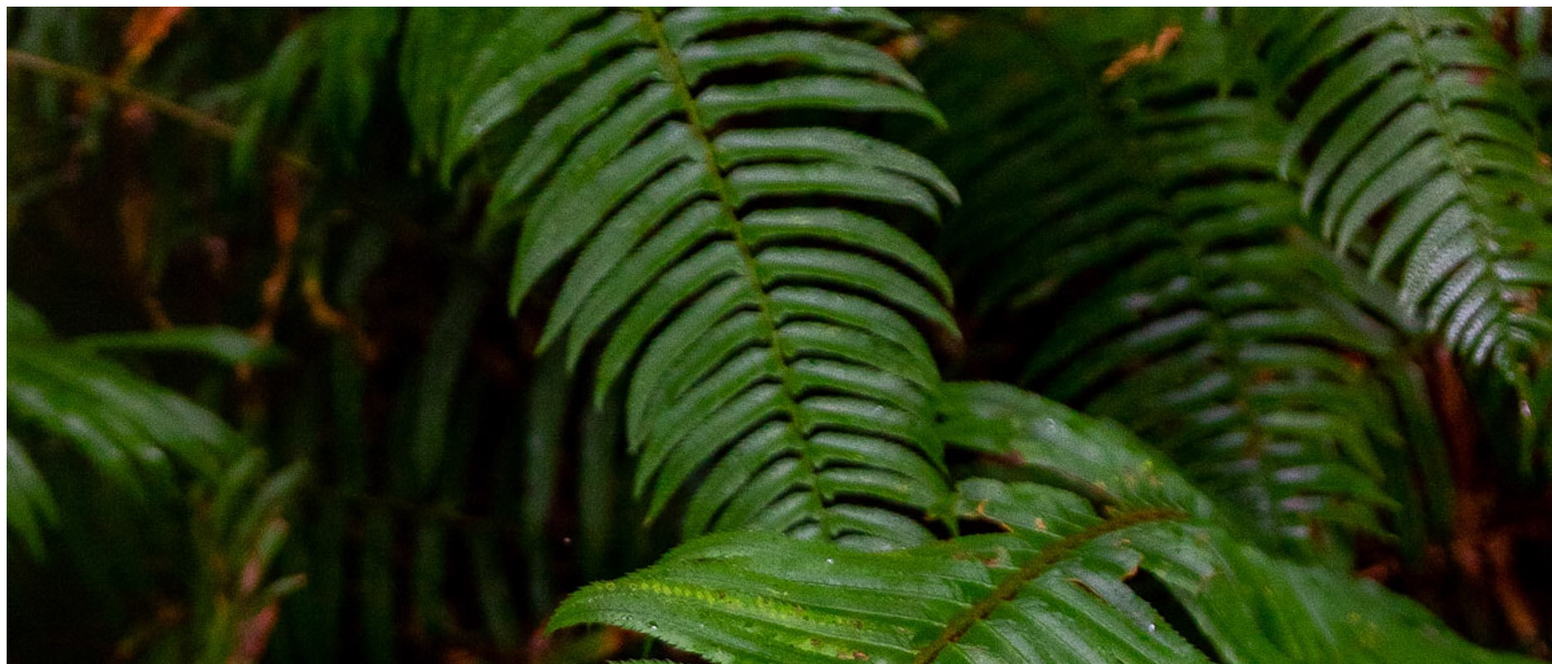
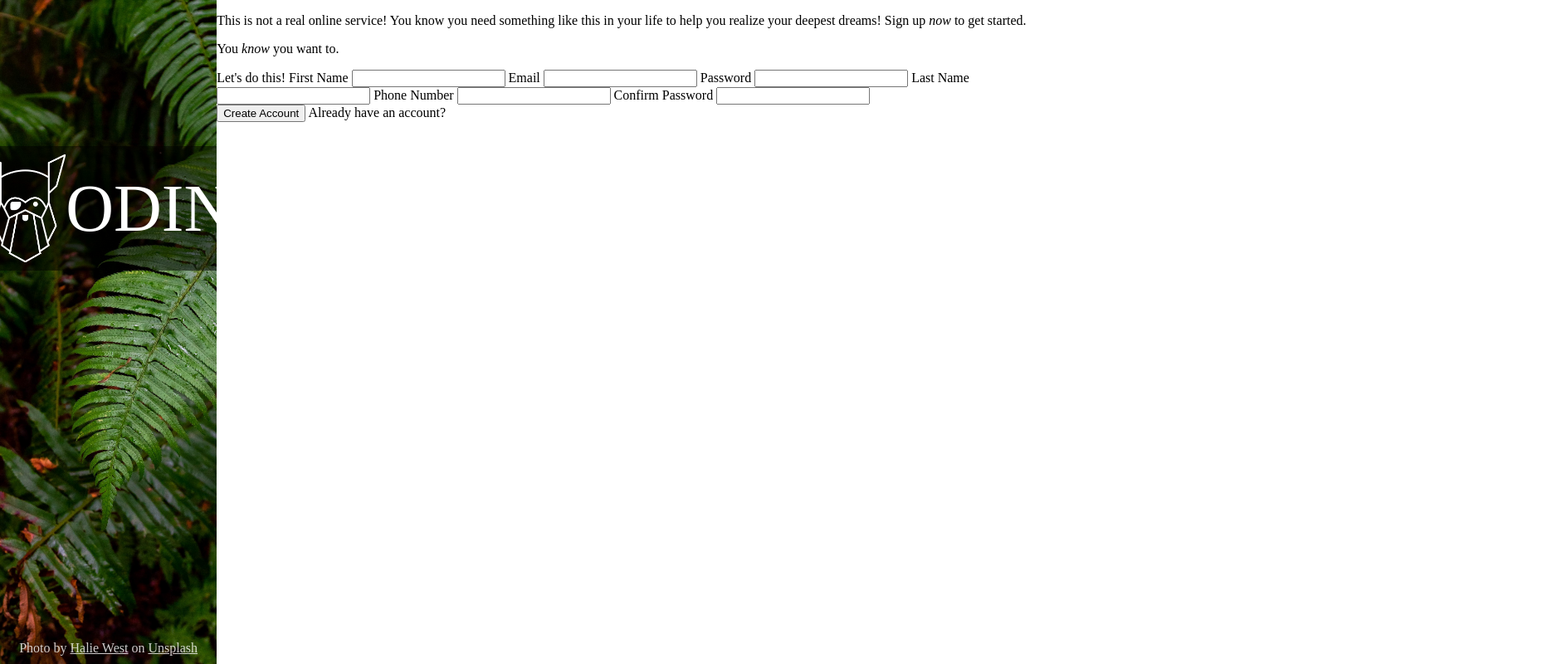
Before and after one commit to WingedGlider/odin-sign-up-form, a plain HTML site: page index.html in a window 1280 px wide. Shown: the top 800 px of the page at 83% size, 1870 px wide, since content can reach past the window. Drawn offline with Linux system fonts and the light colour scheme.

Commit message:
Add CSS for left side of page, remove image in favor of using background attribute

```diff
--- a/index.html
+++ b/index.html
@@ -7,8 +7,10 @@
     <link rel="stylesheet" href="./style.css">
 </head>
 <body>
-  <div><img src="./images/halie-west-25xggax4bSA-unsplash.jpg" alt="splash-image">
-    <div><img src="./images/odin-lined.png" alt="odin-logo">ODIN</div>
+  <div>
+    <div class="banner">
+      <span><img src="./images/odin-lined.png" alt="odin-logo">ODIN</span>
+    </div>
     <span>Photo by <a href="https://unsplash.com/@haliewestphoto?utm_content=creditCopyText&utm_medium=referral&utm_source=unsplash">Halie West</a> on <a href="https://unsplash.com/photos/green-leaf-plant-in-close-up-photography-25xggax4bSA?utm_content=creditCopyText&utm_medium=referral&utm_source=unsplash">Unsplash</a></span>
   </div>
   <form action="" method="post">
--- a/style.css
+++ b/style.css
@@ -0,0 +1,46 @@
+body{
+    display: flex;
+    margin: 0px;
+    height: 100vh;
+}
+a{
+    color: white;
+}
+
+body > div{
+    display: flex;
+    flex-direction: column;
+    text-align: center;
+    height: 100%;
+    width: 34vw;
+    position: relative;
+    background: url(./images/halie-west-25xggax4bSA-unsplash.jpg);
+    background-size: cover;
+}
+
+body > div > span{
+    color: white;
+    opacity: .8;
+    position: relative;
+    top: 96.5%;
+    font-size: 1rem;
+}
+.banner{
+    background: rgba(0,0,0,.5);
+    height:  150px;
+    font-size: 6rem;
+    position: absolute;
+    width: 100%;
+    top: 22%;
+}
+.banner span{
+    color: white;
+    height:  100%;
+    font-size: 5rem;
+    display: flex;
+    justify-content: center;
+    align-items: center;
+}
+.banner img{
+    height: 130px;
+}
```
